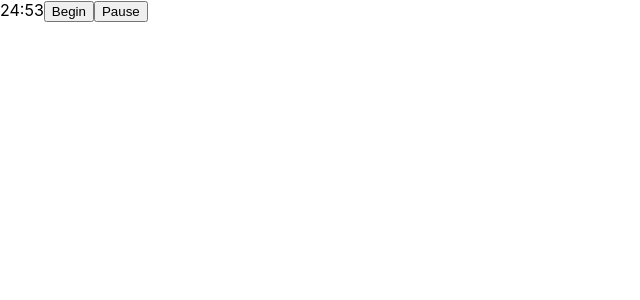
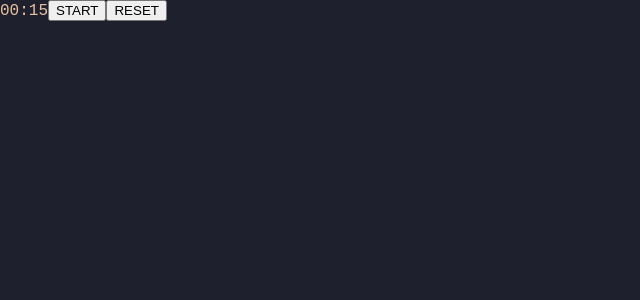
Before and after one commit to Abraao-S/react-pomodoro-timer, a React (Create React App) app: page / in a window 1280 px wide. Shown: the top 300 px of the page, without its empty margins (0-640 px from the left). Built offline with nearby package versions, Linux system fonts and the light colour scheme.

Commit message:
finished app logic

```diff
--- a/jsconfig.json
+++ b/jsconfig.json
@@ -1,3 +1,4 @@
+// configuring absolute paths
 {
     "compilerOptions": {
       "baseUrl": "src"
--- a/src/App.js
+++ b/src/App.js
@@ -1,32 +1,97 @@
 import { useEffect, useState } from 'react';
 
-const initialTimeInSeconds = 25 * 60;	// equals 1500 seconds or 25 minutes
+// const initialTimeInSeconds = 25 * 60;	// equals 1500 seconds or 25 minutes
 // const initialTimeInSeconds = 25 * 60 - 4;	// test: 4 seconds passed
-// const initialTimeInSeconds = 5;	// test: 5 seconds only
+const initialTimeInSeconds = 15;	// test: 15 seconds only
 
 function App() {
   const [totalSeconds, setTotalSeconds] = useState(initialTimeInSeconds);
   const minutes = Math.floor(totalSeconds / 60);
   const seconds = totalSeconds % 60;
+  const [isTimerActive, setIsTimerActive] = useState(false);
+  const [buttonText, setButtonText] = useState('Start');
+  const [timerReset, setTimerReset] = useState(false);
 
-  // why do you never attribute useEffect() to a variable?
+  // v2: problem! timer starts to decrease faster and faster not respecting the 1 second interval
+  // useEffect(() => {
+  //   if (isTimerActive) {
+  //     const interval = setInterval(() => {
+  //       if (totalSeconds > 0) {
+  //         setTotalSeconds(totalSeconds - 1);
+  //       } else {
+  //         alert("TIME'S UP");
+  //         clearInterval(interval);
+  //       }
+  //     }, 1000);
+  //   } else return;
+  // }, [totalSeconds, isTimerActive]);
+
+  // v3: working! Starts the timer
   useEffect(() => {
-    if (totalSeconds > 0) {
-      setTimeout(() => {
-        setTotalSeconds(state => state - 1);
-      }, 1000)
+    let interval = null;
+    if (isTimerActive) {
+      interval = setTimeout(() => {
+        if (totalSeconds > 0) {
+          setTotalSeconds(totalSeconds - 1);
+        } else {
+          alert("TIME'S UP");
+          clearTimeout(interval);
+        }
+      }, 1000);
+    } else
+      if (!isTimerActive && totalSeconds !== 0) {
+        clearTimeout(interval);
+      }
+    return () => clearTimeout(interval);
+  }, [totalSeconds, isTimerActive]);
+
+
+  // v1: working! changes button text
+  useEffect(() => {
+    if (isTimerActive) {
+      setButtonText('STOP');
     } else {
-      alert("TIME'S UP");
+      setButtonText('START');
     }
-  }, [totalSeconds]);
+  }, [isTimerActive]);
+
+  // v1: working! resets the timer
+  useEffect(() => {
+    setTotalSeconds(initialTimeInSeconds);
+  }, [timerReset]);
+
+  // v1: working!
+  const handleClickStartPause = () => {
+    // console.log("INSIDE FUNCTION: handleClick()");
+    // console.log(`isTimerActive: ${isTimerActive}`);
+    // console.log(`buttonStatus: ${buttonStatus}`);
+    setIsTimerActive(!isTimerActive);
+  }
+
+  // v1: working!
+  const handleClickOnReset = () => {
+    // console.log("INSIDE FUNCTION: handleClickOnReset()");
+    setTimerReset(!timerReset);
+    setIsTimerActive(false);
+  }
+
+  // v3: in progress! button as a component
+  // function Button3(props) {
+  //   const [buttonStatus, setButtonStatus] = useState(props.buttonStatus)
+  //   useEffect( () => {
+  //     if(buttonStatus === true) {
+  //     }
+  //   }, [buttonStatus] )
+  //   return (buttonStatus ? 'Start' : 'Stop');
+  // }
 
   return (
     <div>
       <span>{String(minutes).padStart(2, '0')}</span>
       <span>:</span>
       <span>{String(seconds).padStart(2, '0')}</span>
-      <button>Begin</button>
-      <button>Pause</button>
+      <button onClick={handleClickStartPause}>{buttonText}</button>
+      <button onClick={handleClickOnReset}>RESET</button>
     </div>
   )
 }
--- a/src/index.css
+++ b/src/index.css
@@ -1,10 +1,16 @@
+ /* life hacks */
+/* * {
+  border: 1px solid red;
+} */
+
 body {
+  /* -webkit-font-smoothing: antialiased;
+  -moz-osx-font-smoothing: grayscale; */
   margin: 0;
-  font-family: -apple-system, BlinkMacSystemFont, 'Segoe UI', 'Roboto', 'Oxygen',
-    'Ubuntu', 'Cantarell', 'Fira Sans', 'Droid Sans', 'Helvetica Neue',
-    sans-serif;
-  -webkit-font-smoothing: antialiased;
-  -moz-osx-font-smoothing: grayscale;
+  font-family: "Roboto Mono", monospace;
+  background-color: #1e212d;
+  color: #eabf9f;
+  height: 100vh;
 }
 
 code {
--- a/src/index.js
+++ b/src/index.js
@@ -1,8 +1,9 @@
 import React from 'react';
 import ReactDOM from 'react-dom';
-import './index.css';
-import App from './App';
-import reportWebVitals from './reportWebVitals';
+// import './index.css';
+import 'index.css';
+import App from 'App.js'
+// import reportWebVitals from './reportWebVitals';
 
 ReactDOM.render(
   <React.StrictMode>
@@ -14,4 +15,4 @@ ReactDOM.render(
 // If you want to start measuring performance in your app, pass a function
 // to log results (for example: reportWebVitals(console.log))
 // or send to an analytics endpoint. Learn more: https://bit.ly/CRA-vitals
-reportWebVitals();
+// reportWebVitals();
```
Also changed, not shown: src/assets/logo.svg (deleted), 1 other file (tests, documents, lock files or other folders).
